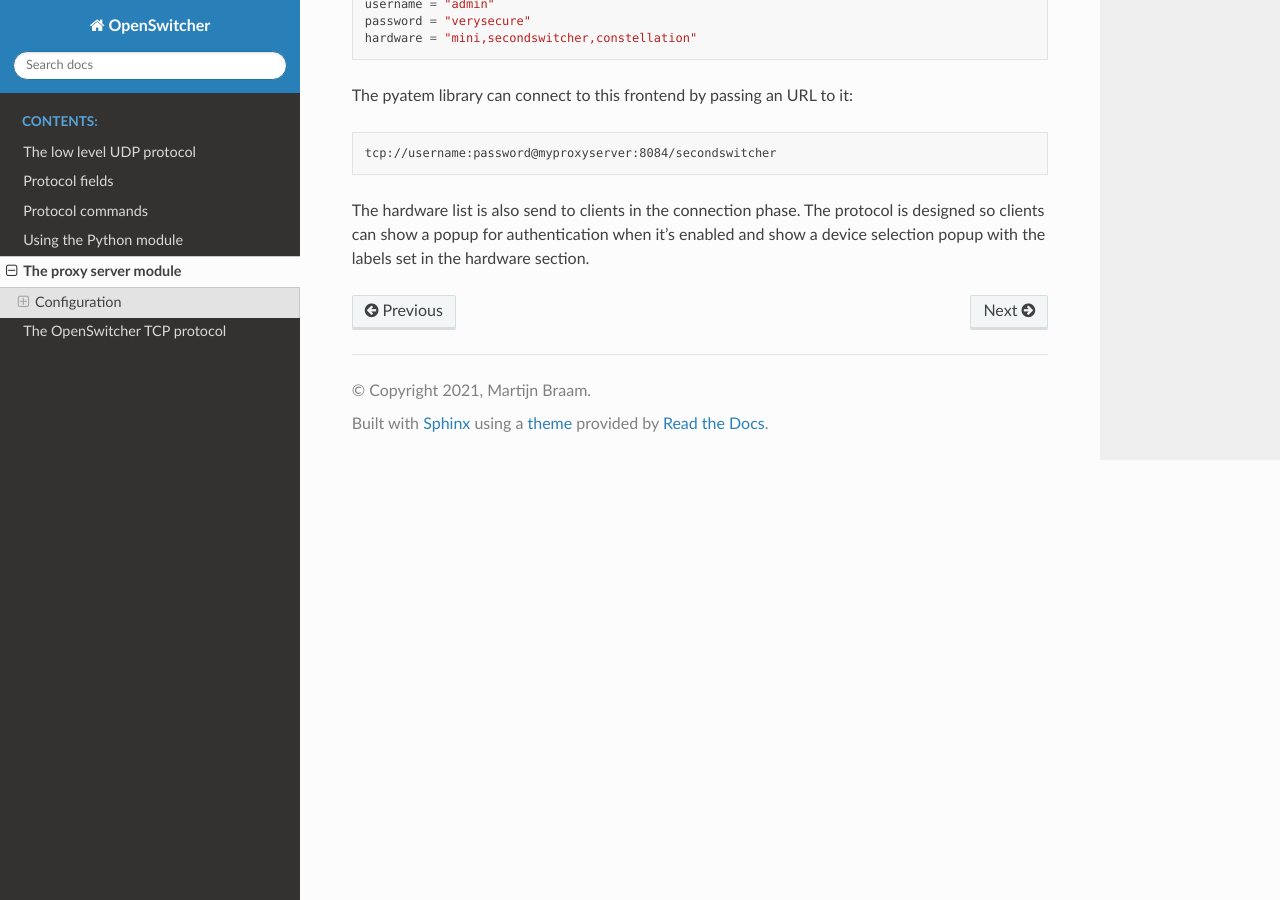
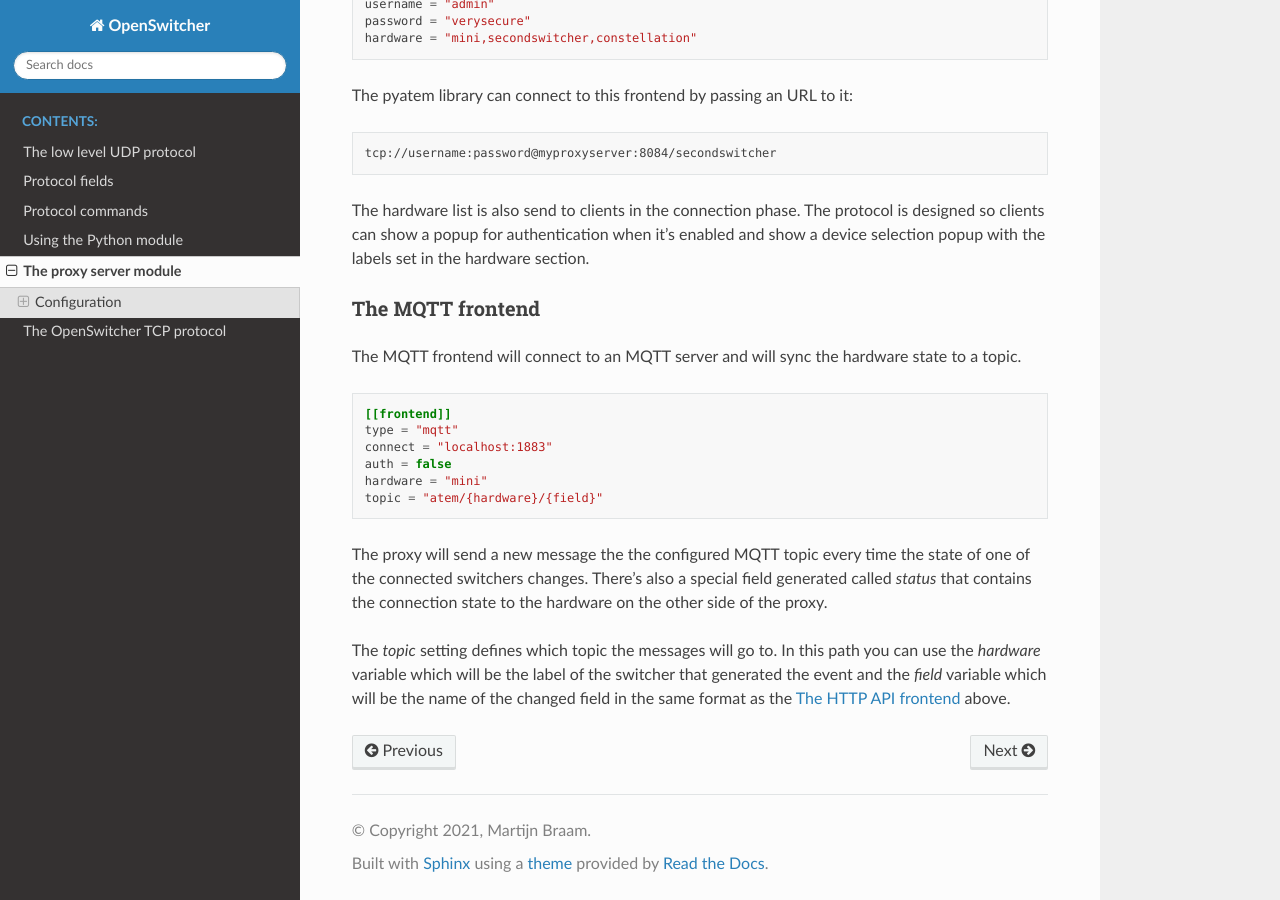
Before and after one commit to git-2-github/martijnbraam-pyatem, a Sphinx documentation site: the page built from docs/proxy.rst, in a window 1280 px wide and 900 px high, scrolled down 3246 px. Built offline with Sphinx 7.4.7 and the Read the Docs theme 2.0.0, drawn with Linux system fonts in a browser that asks for light colours.

Commit message:
Add documentation for the mqtt frontend in the proxy

```diff
--- a/docs/proxy.rst
+++ b/docs/proxy.rst
@@ -158,3 +158,26 @@ The pyatem library can connect to this frontend by passing an URL to it:
 The hardware list is also send to clients in the connection phase. The protocol is designed so clients can show
 a popup for authentication when it's enabled and show a device selection popup with the labels set in the hardware
 section.
+
+The MQTT frontend
+^^^^^^^^^^^^^^^^^
+
+The MQTT frontend will connect to an MQTT server and will sync the hardware state to a topic.
+
+
+.. code-block:: toml
+
+    [[frontend]]
+    type = "mqtt"
+    connect = "localhost:1883"
+    auth = false
+    hardware = "mini"
+    topic = "atem/{hardware}/{field}"
+
+The proxy will send a new message the the configured MQTT topic every time the state of one of the connected
+switchers changes. There's also a special field generated called `status` that contains the connection state
+to the hardware on the other side of the proxy.
+
+The `topic` setting defines which topic the messages will go to. In this path you can use the `hardware` variable which
+will be the label of the switcher that generated the event and the `field` variable which will be the name of the
+changed field in the same format as the `The HTTP API frontend`_ above.
```
